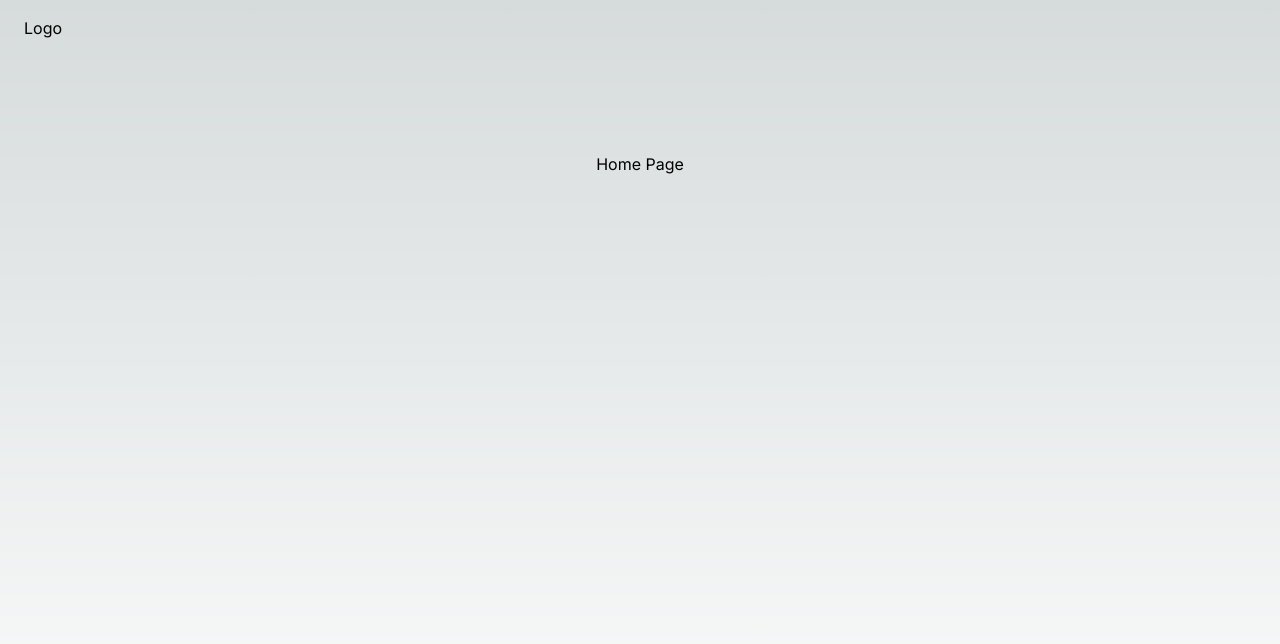
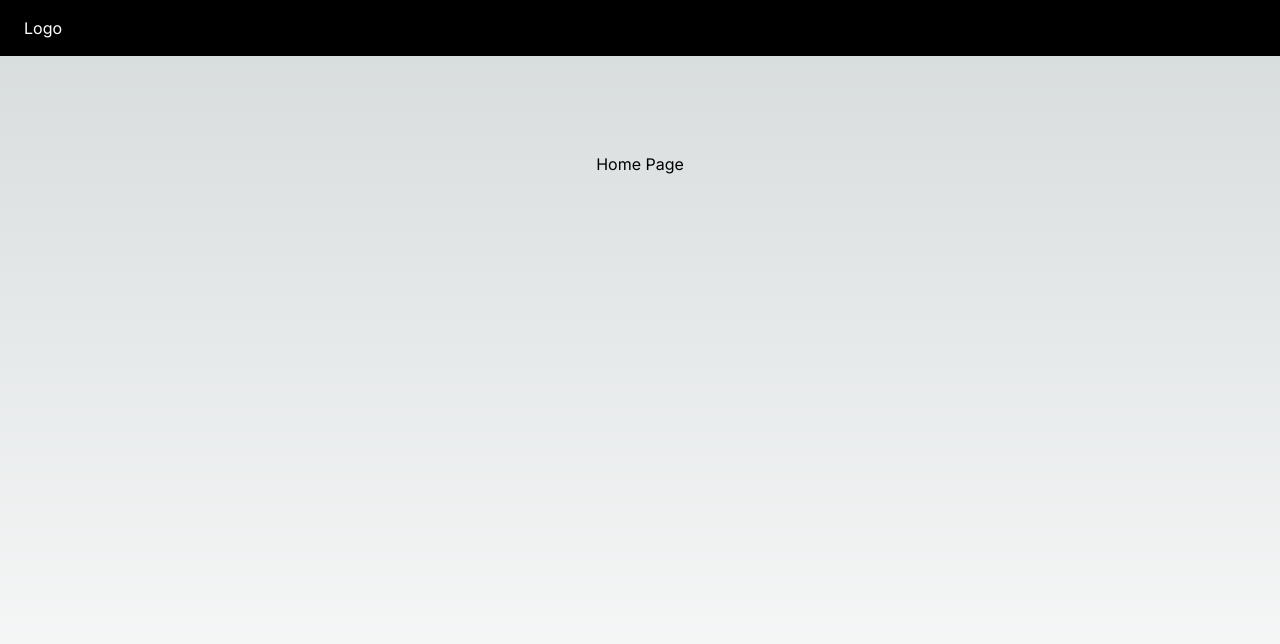
Before and after one commit to dimaportenko/shopify-nextjs, a Next.js app: page / in a window 1280 px wide. Shown: the top 644 px of the page. Built offline with nearby package versions, Linux system fonts and the light colour scheme.

Commit message:
add tailwind prettier plugin

```diff
--- a/src/components/layout/navbar/index.tsx
+++ b/src/components/layout/navbar/index.tsx
@@ -4,7 +4,7 @@ export async function Navbar() {
   // const menu = await getMenu('main-menu');
 
   return (
-    <nav className="relative flex items-center justify-between p-4 lg:px-6">
+    <nav className="relative flex items-center justify-between bg-black p-4 lg:px-6">
       {/* <div className="block flex-none md:hidden"> */}
       {/*   <Suspense fallback={null}> */}
       {/*     <MobileMenu menu={menu} /> */}
@@ -15,7 +15,7 @@ export async function Navbar() {
           <Link
             href="/"
             prefetch={true}
-            className="mr-2 flex w-full items-center justify-center md:w-auto lg:mr-6"
+            className="mr-2 flex w-full items-center justify-center text-white md:w-auto lg:mr-6"
           >
             Logo
             {/* <LogoSquare /> */}
```
Also changed, not shown: package.json (+6 -5 lines), .nvim/config.json, 2 other files (tests, documents, lock files or other folders).
